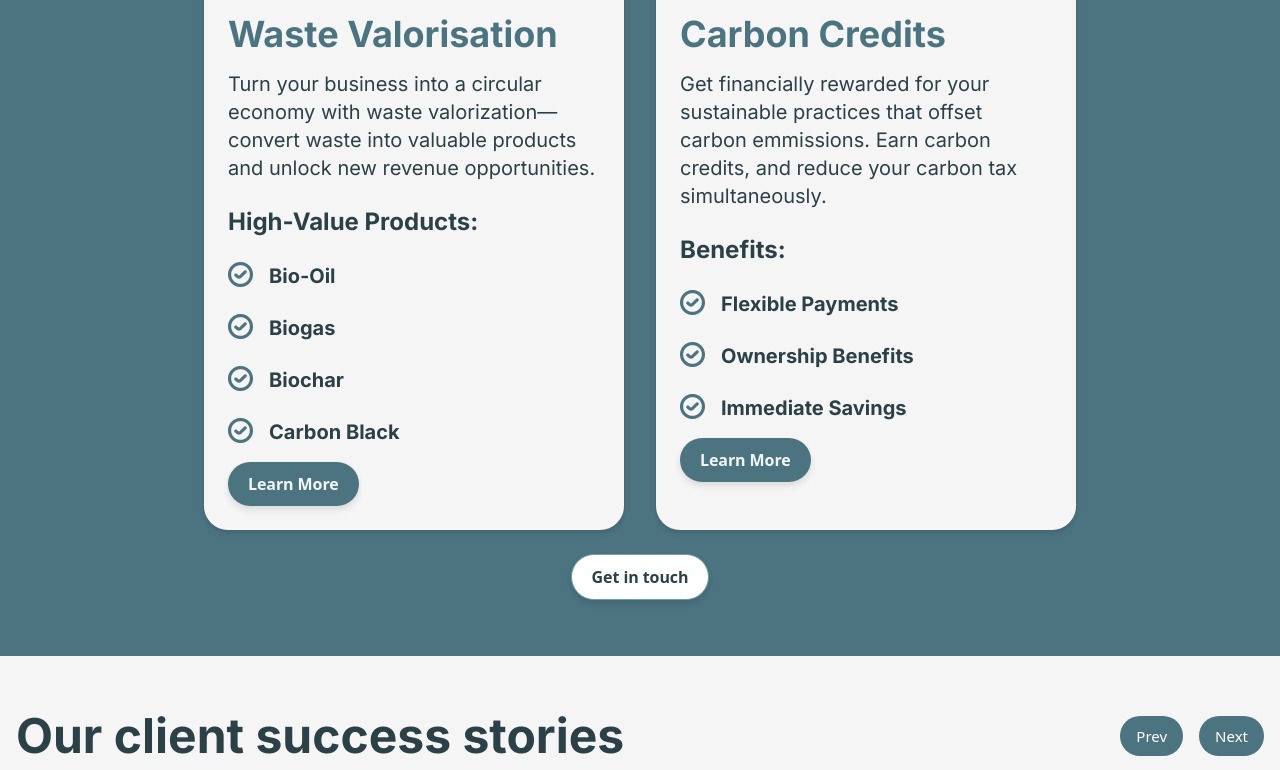
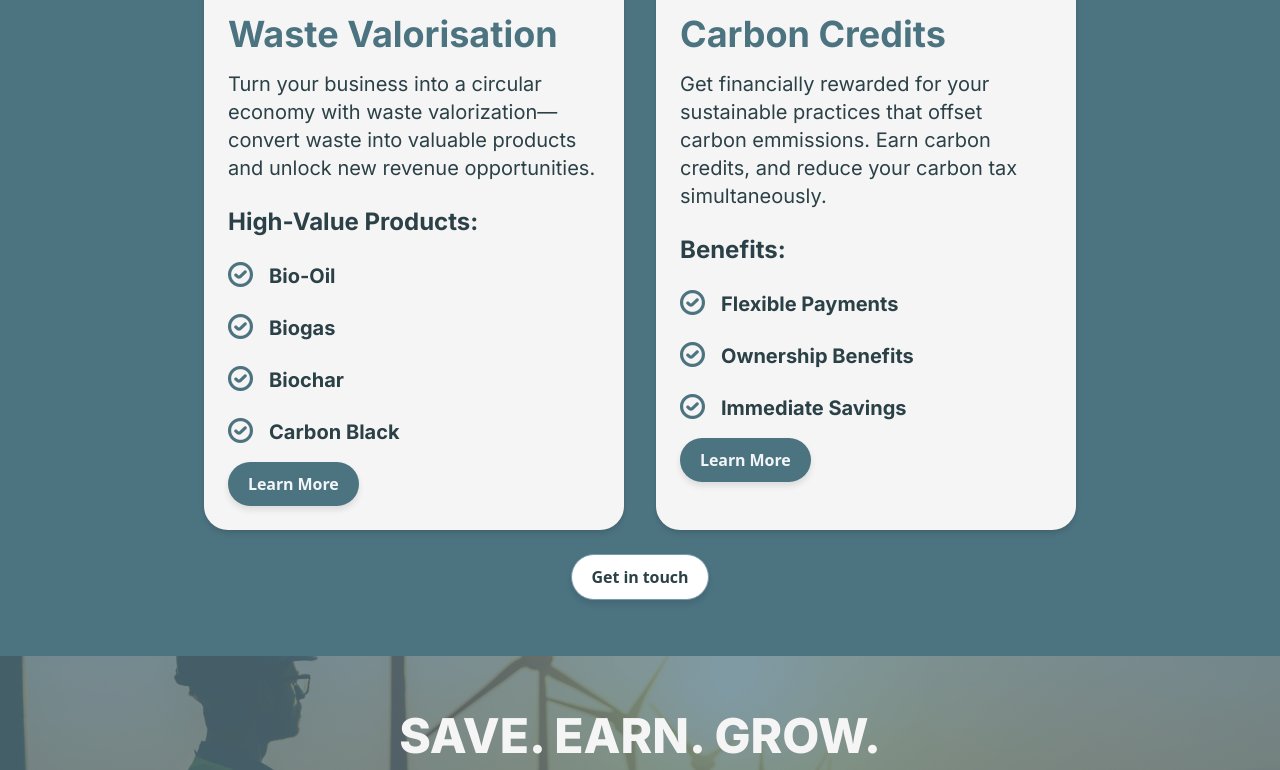
Before and after one commit to RicardoDS7/phoenix-energy-website-2, a Next.js app in the folder website/: page / in a window 1280 px wide. Shown: the part 2030-2800 px from the top of the page. Built offline with nearby package versions, Linux system fonts and the light colour scheme.

Commit message:
Remove projects for legal reasons

```diff
--- a/website/src/app/constants/constants.ts
+++ b/website/src/app/constants/constants.ts
@@ -41,7 +41,7 @@ export const NAV_LINKS: NavLink[] = [
         { name: 'Energy Management', path: ENERGY_MANAGMENT, category: 'manage' , icon: '/icons/energy-management.png'},
       ],
     },
-    { name: 'Our Projects', path: PROJECTS_PAGE, subMenu: [] },
+    // { name: 'Our Projects', path: PROJECTS_PAGE, subMenu: [] },
     { name: 'Distributor Store', path: STORE_URL, subMenu: [] },
     { name: 'Contact', path: CONTACT_PAGE, subMenu: [] },
   ];
--- a/website/src/app/page.tsx
+++ b/website/src/app/page.tsx
@@ -1,10 +1,10 @@
 'use client';
 import Image from "next/image";
 import HeroSectionS2S from "./components/HeroSectionS2S";
-import Carousel from "./components/SuccessStoriesCarousel";
-import GetInTouchButton from "./components/GetInTouchButton";
+// import Carousel from "./components/SuccessStoriesCarousel";
+// import GetInTouchButton from "./components/GetInTouchButton";
 import AltGetInTouchButton from "./components/AltGetInTouchButton";
-import { projectDetails } from "./projects/projectConstants";
+// import { projectDetails } from "./projects/projectConstants";
 import { SOLAR, CARBON_CREDITS, WASTE_VALOR, HYDROGEN } from "./constants/constants";
 import LearnMoreButton from "./components/LearnMoreSolutionButton";
 import CallToAction from "./components/CallToAction";
@@ -469,7 +469,7 @@ const HomePage = () => {
       </ section>
 
       {/*Business Case Studies */}
-      <section id="solar-success-stories" className="py-14 px-4">
+      {/* <section id="solar-success-stories" className="py-14 px-4">
         <div className="block overflow-hidden">
 
             <Carousel
@@ -479,7 +479,7 @@ const HomePage = () => {
             </div>
 
         </div>
-      </section>
+      </section> */}
 
       {/* CTA */}
       <section id="carbon-credits-cta" className="relative w-full flex items-center justify-center"
--- a/website/src/app/projects/projectConstants.tsx
+++ b/website/src/app/projects/projectConstants.tsx
@@ -1,4 +1,4 @@
-const basePath = process.env.NEXT_PUBLIC_BASE_PATH || "";
+// const basePath = process.env.NEXT_PUBLIC_BASE_PATH || "";
 
 export interface ProjectInfo {
   id: number;
@@ -11,49 +11,49 @@ export interface ProjectInfo {
 }
 
 export const projectDetails: ProjectInfo[] = [
-    {
-      id: 1,
-      testimonial: "Our solar and battery investment ensures reliable power, optimizes production costs, and even generates additional revenue by selling excess energy back to the grid.",
-      company: "Condrou Manufacturing",
-      solutions: "Battery Energy Storage System (BESS)",
-      production: "100 kWp + 120kWh",
-      location: "Kempton Park, Gauteng, South Africa",
-      featured_image: `${basePath}/images/projects/condrou-manufacturing-featured-image.webp`,
-    },
-    {
-      id: 2,
-      testimonial: "By investing in solar and battery storage, we cut electricity bills by 45%, secured reliable power, and set a path to complete energy independence.",
-      company: "Cafe Mozart",
-      solutions: "Battery Energy Storage System (BESS)",
-      production: "100 kWp + 240kWh",
-      location: "Midrand, Gauteng, South Africa",
-      featured_image: `${basePath}/images/projects/cafe-mozart-featured-image.webp`,
-    },
-    {
-      id: 3,
-      testimonial: "By investing in solar, we were able to ensure affordable, uninterrupted power for our tenants, strengthen long-term relationships, reduce operational costs, and generate additional revenue by selling excess energy back to the grid.",
-      company: "Framework Property Services",
-      solutions: "Grid-Tied Solar",
-      production: "270 kWp",
-      location: "Rouxville, Gauteng, South Africa",
-      featured_image: `${basePath}/images/projects/framework-property-services-featured-image.webp`,
-    },
-    {
-      id: 4,
-      testimonial: "Our solar and battery investment has reduced grid dependence and municipal costs by up to 80%, ensuring reliable amenities for our guests. These savings enable us to expand our system, securing long-term marketability and profitability.",
-      company: "Portside Luxury Apartments",
-      solutions: "Grid-Tied Solar",
-      production: "41.25 kWp",
-      location: "Cape Town, Western Cape, South Africa",
-      featured_image: `${basePath}/images/projects/portside-luxury-properties-featured-image.webp`,
-    },
-    {
-      id: 5,
-      testimonial: "We reduced grid dependence by 95%, eliminated diesel use, and boosted production by 50% to help us meet our growing demand.",
-      company: "Go Gourmet Hydroponics",
-      solutions: "Battery Energy Storage System (BESS)",
-      production: "33 kWp + 120kWh",
-      location: "Pretoria, Gauteng, South Africa",
-      featured_image: `${basePath}/images/projects/go-gourmet-hydrophonics-featured-image.webp`,
-    },
+    // {
+    //   id: 1,
+    //   testimonial: "Our solar and battery investment ensures reliable power, optimizes production costs, and even generates additional revenue by selling excess energy back to the grid.",
+    //   company: "Condrou Manufacturing",
+    //   solutions: "Battery Energy Storage System (BESS)",
+    //   production: "100 kWp + 120kWh",
+    //   location: "Kempton Park, Gauteng, South Africa",
+    //   featured_image: `${basePath}/images/projects/condrou-manufacturing-featured-image.webp`,
+    // },
+    // {
+    //   id: 2,
+    //   testimonial: "By investing in solar and battery storage, we cut electricity bills by 45%, secured reliable power, and set a path to complete energy independence.",
+    //   company: "Cafe Mozart",
+    //   solutions: "Battery Energy Storage System (BESS)",
+    //   production: "100 kWp + 240kWh",
+    //   location: "Midrand, Gauteng, South Africa",
+    //   featured_image: `${basePath}/images/projects/cafe-mozart-featured-image.webp`,
+    // },
+    // {
+    //   id: 3,
+    //   testimonial: "By investing in solar, we were able to ensure affordable, uninterrupted power for our tenants, strengthen long-term relationships, reduce operational costs, and generate additional revenue by selling excess energy back to the grid.",
+    //   company: "Framework Property Services",
+    //   solutions: "Grid-Tied Solar",
+    //   production: "270 kWp",
+    //   location: "Rouxville, Gauteng, South Africa",
+    //   featured_image: `${basePath}/images/projects/framework-property-services-featured-image.webp`,
+    // },
+    // {
+    //   id: 4,
+    //   testimonial: "Our solar and battery investment has reduced grid dependence and municipal costs by up to 80%, ensuring reliable amenities for our guests. These savings enable us to expand our system, securing long-term marketability and profitability.",
+    //   company: "Portside Luxury Apartments",
+    //   solutions: "Grid-Tied Solar",
+    //   production: "41.25 kWp",
+    //   location: "Cape Town, Western Cape, South Africa",
+    //   featured_image: `${basePath}/images/projects/portside-luxury-properties-featured-image.webp`,
+    // },
+    // {
+    //   id: 5,
+    //   testimonial: "We reduced grid dependence by 95%, eliminated diesel use, and boosted production by 50% to help us meet our growing demand.",
+    //   company: "Go Gourmet Hydroponics",
+    //   solutions: "Battery Energy Storage System (BESS)",
+    //   production: "33 kWp + 120kWh",
+    //   location: "Pretoria, Gauteng, South Africa",
+    //   featured_image: `${basePath}/images/projects/go-gourmet-hydrophonics-featured-image.webp`,
+    // },
   ];
```
